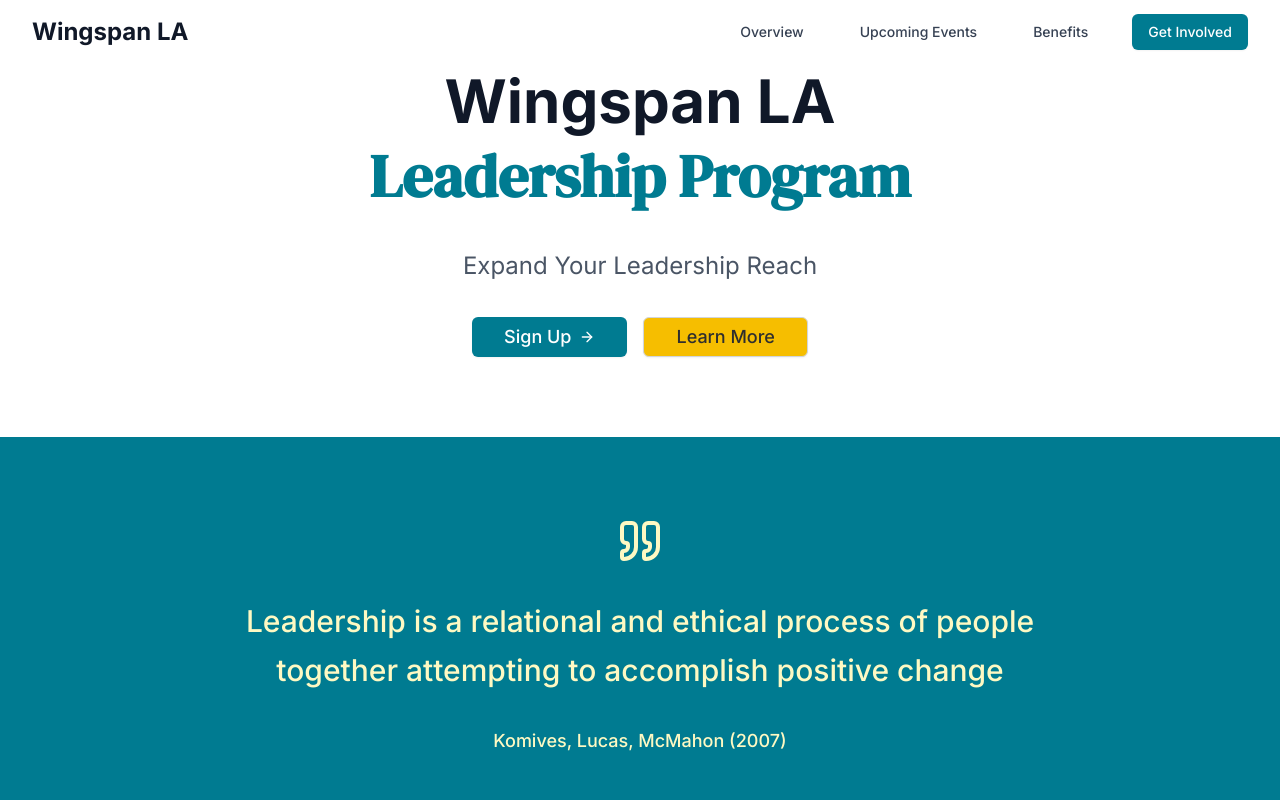
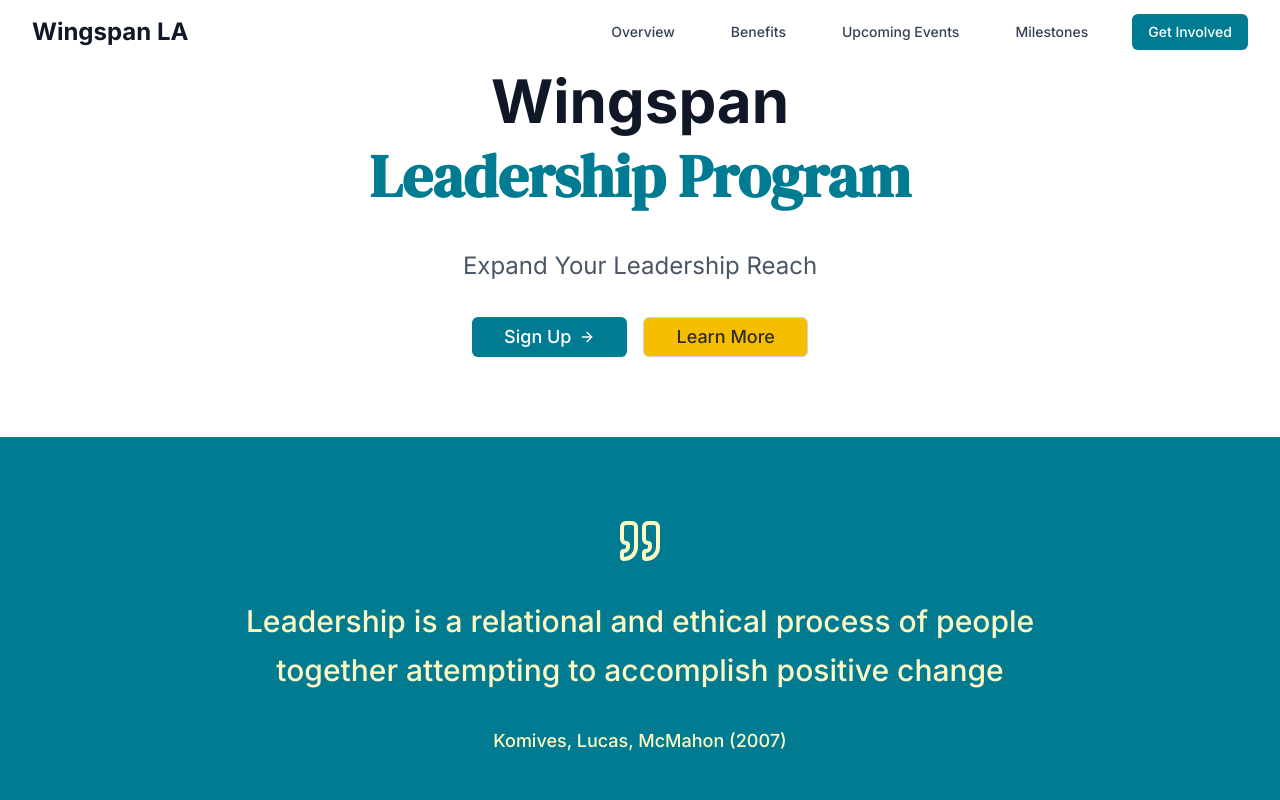
Before and after one commit to Graffix-Web-Team/wingspan, a Next.js app: page / in a window 1280 px wide. Shown: the top 800 px of the page. Built offline with nearby package versions, Linux system fonts and the light colour scheme.

Commit message:
chore: update title for program, fix alignment for benefits cards, add items to nav, change title for metadata

```diff
--- a/src/app/layout.tsx
+++ b/src/app/layout.tsx
@@ -15,7 +15,7 @@ const interSans = Inter({
 });
 
 export const metadata: Metadata = {
-  title: 'Wingspan LA',
+  title: 'Wingspan Leadership Program',
   description:
     "The Wingspan Leadership Program strives to enhance our students' experience at Cal State LA through meaningful opportunities to cultivate leadership skills, social responsibility, and holistic development of students.",
 };
--- a/src/app/modules/Benefits.tsx
+++ b/src/app/modules/Benefits.tsx
@@ -48,7 +48,7 @@ const benefits = [
 
 export function Benefits() {
   return (
-    <section className="py-20">
+    <section id="benefits" className="py-20">
       <div className="max-w-7xl mx-auto px-4 sm:px-6 lg:px-8">
         <div className="text-center mb-16">
           <h2 className="font-serif text-3xl sm:text-4xl font-bold text-gray-900 mb-4">
@@ -69,12 +69,14 @@ export function Benefits() {
                 key={index}
                 className="text-center group hover:scale-105 transition-all duration-300"
               >
+                <div>
                 <div className="w-16 h-16 bg-[#fef9c3] rounded-full flex items-center justify-center mx-auto mb-6 group-hover:bg-[#fef08a] transition-colors">
                   <IconComponent className="h-8 w-8 text-accent" />
                 </div>
-                <h3 className="text-xl font-semibold text-gray-900 mb-4">
+                <h3 className="text-xl font-semibold text-gray-900 mb-4 h-[60px]">
                   {benefit.title}
                 </h3>
+                </div>
                 <p className="text-gray-600 leading-relaxed">
                   {benefit.description}
                 </p>
--- a/src/app/modules/Hero.tsx
+++ b/src/app/modules/Hero.tsx
@@ -1,7 +1,7 @@
 'use client';
 
 import { ArrowRight } from 'lucide-react';
-import Link from 'next/link';
+import { Link } from '@/components/ui/link';
 import { Button } from '@/components/ui/button';
 
 export function Hero() {
@@ -18,7 +18,7 @@ export function Hero() {
         <div className="text-center">
           <div className="max-w-4xl mx-auto">
             <h1 className="text-4xl sm:text-5xl lg:text-6xl font-bold text-gray-900 mb-8 leading-tight">
-              Wingspan LA
+              Wingspan
               <span className="text-primary block font-serif">
                 Leadership Program
               </span>
--- a/src/app/modules/Navigation.tsx
+++ b/src/app/modules/Navigation.tsx
@@ -1,9 +1,9 @@
-"use client";
+'use client';
 
-import { useState, useEffect } from "react";
-import { Button } from "@/components/ui/button";
-import { Link } from "@/components/ui/link";
-import { Menu, X } from "lucide-react";
+import { useState, useEffect } from 'react';
+import { Button } from '@/components/ui/button';
+import { Link } from '@/components/ui/link';
+import { Menu, X } from 'lucide-react';
 
 export function Navigation() {
   const [isOpen, setIsOpen] = useState(false);
@@ -13,14 +13,14 @@ export function Navigation() {
     const handleScroll = () => {
       setIsScrolled(window.scrollY > 10);
     };
-    window.addEventListener("scroll", handleScroll);
-    return () => window.removeEventListener("scroll", handleScroll);
+    window.addEventListener('scroll', handleScroll);
+    return () => window.removeEventListener('scroll', handleScroll);
   }, []);
 
   const scrollToSection = (sectionId: string) => {
     const element = document.getElementById(sectionId);
     if (element) {
-      element.scrollIntoView({ behavior: "smooth" });
+      element.scrollIntoView({ behavior: 'smooth' });
       setIsOpen(false);
     }
   };
@@ -28,7 +28,7 @@ export function Navigation() {
   return (
     <nav
       className={`fixed top-0 w-full z-50 transition-all duration-300 ${
-        isScrolled ? "bg-white/90 backdrop-blur-md shadow-sm" : "bg-transparent"
+        isScrolled ? 'bg-white/90 backdrop-blur-md shadow-sm' : 'bg-transparent'
       }`}
     >
       <div className="max-w-7xl mx-auto px-4 sm:px-6 lg:px-8">
@@ -46,25 +46,31 @@ export function Navigation() {
           <div className="hidden md:block">
             <div className="ml-10 flex items-baseline space-x-8">
               <button
-                onClick={() => scrollToSection("overview")}
+                onClick={() => scrollToSection('overview')}
                 className="text-gray-700 hover:text-primary px-3 py-2 text-sm font-medium transition-colors"
               >
                 Overview
               </button>
               <button
-                onClick={() => scrollToSection("events")}
+                onClick={() => scrollToSection('benefits')}
+                className="text-gray-700 hover:text-primary px-3 py-2 text-sm font-medium transition-colors"
+              >
+                Benefits
+              </button>
+              <button
+                onClick={() => scrollToSection('events')}
                 className="text-gray-700 hover:text-primary px-3 py-2 text-sm font-medium transition-colors"
               >
                 Upcoming Events
               </button>
               <button
-                onClick={() => scrollToSection("benefits")}
+                onClick={() => scrollToSection('milestones')}
                 className="text-gray-700 hover:text-primary px-3 py-2 text-sm font-medium transition-colors"
               >
-                Benefits
+                Milestones
               </button>
               <Button
-                onClick={() => scrollToSection("get-involved")}
+                onClick={() => scrollToSection('get-involved')}
                 className="bg-primary hover:bg-[#00687a] text-white transition-colors"
               >
                 Get Involved
@@ -94,31 +100,31 @@ export function Navigation() {
           <div className="md:hidden">
             <div className="px-2 pt-2 pb-3 space-y-1 bg-white/95 backdrop-blur-md rounded-lg mt-2">
               <button
-                onClick={() => scrollToSection("mission")}
+                onClick={() => scrollToSection('mission')}
                 className="block px-3 py-2 text-base font-medium text-gray-700 hover:text-blue-600 w-full text-left transition-colors"
               >
                 Our Mission
               </button>
               <button
-                onClick={() => scrollToSection("values")}
+                onClick={() => scrollToSection('values')}
                 className="block px-3 py-2 text-base font-medium text-gray-700 hover:text-blue-600 w-full text-left transition-colors"
               >
                 Values
               </button>
               <button
-                onClick={() => scrollToSection("events")}
+                onClick={() => scrollToSection('events')}
                 className="block px-3 py-2 text-base font-medium text-gray-700 hover:text-blue-600 w-full text-left transition-colors"
               >
                 Upcoming Events
               </button>
               <button
-                onClick={() => scrollToSection("promotions")}
+                onClick={() => scrollToSection('promotions')}
                 className="block px-3 py-2 text-base font-medium text-gray-700 hover:text-blue-600 w-full text-left transition-colors"
               >
                 Promotions
               </button>
               <Button
-                onClick={() => scrollToSection("get-involved")}
+                onClick={() => scrollToSection('get-involved')}
                 className="w-full mt-2 bg-blue-600 hover:bg-blue-700 text-white transition-colors"
               >
                 Get Involved
--- a/src/app/modules/Promotions.tsx
+++ b/src/app/modules/Promotions.tsx
@@ -67,7 +67,7 @@ const promotions = [
 
 export function Promotions() {
   return (
-    <section id="benefits" className="py-20 bg-gray-50">
+    <section id="milestones" className="py-20 bg-gray-50">
       <div className="max-w-7xl mx-auto px-4 sm:px-6 lg:px-8">
         <div className="text-center mb-16">
           <h2 className="font-serif text-3xl sm:text-4xl font-bold text-gray-900 mb-4">
```
